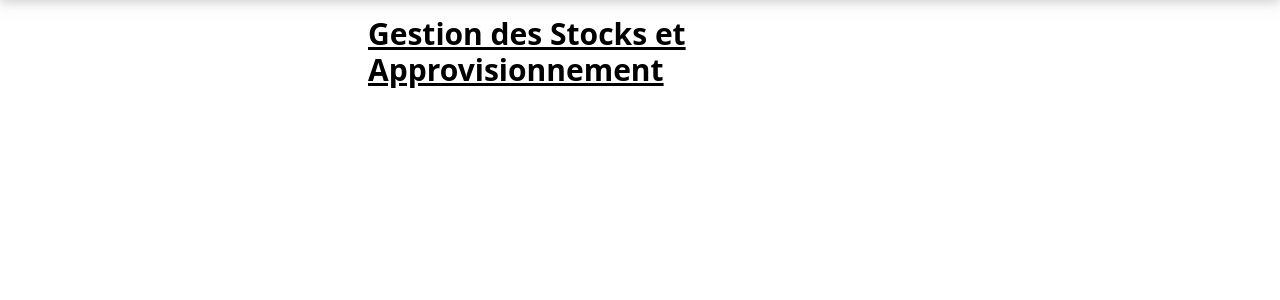
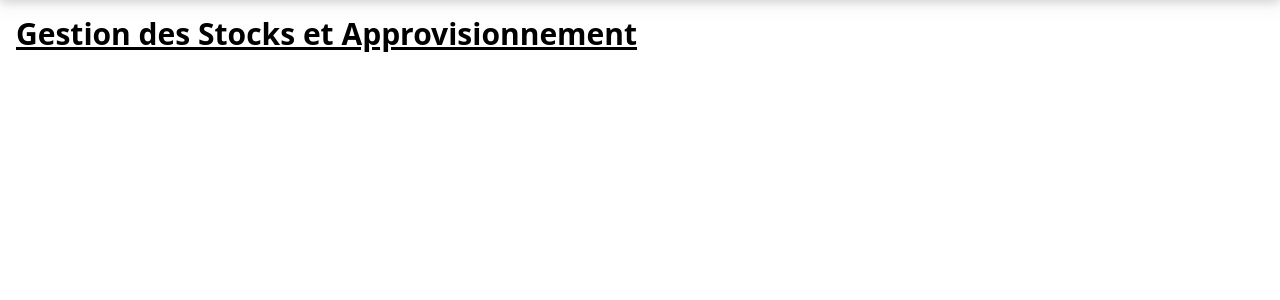
Before and after one commit to yoshua70/gestionstocks, a Django app: page / in a window 1280 px wide. Shown: the part 64-364 px from the top of the page. Run offline with Django 4.2, Linux system fonts and the light colour scheme; some libraries are stand-ins or nearby versions.

Commit message:
fix: enlever limite largeur contenu

```diff
--- a/templates/layout.html
+++ b/templates/layout.html
@@ -21,7 +21,7 @@
       </p>
     <![endif]-->
     {% include 'navbar.html' %}
-    <div class="flex flex-col px-4 max-w-xl m-auto">
+    <div class="flex flex-col px-4 m-auto">
       {% block content %} {% endblock %}
     </div>
 
```
